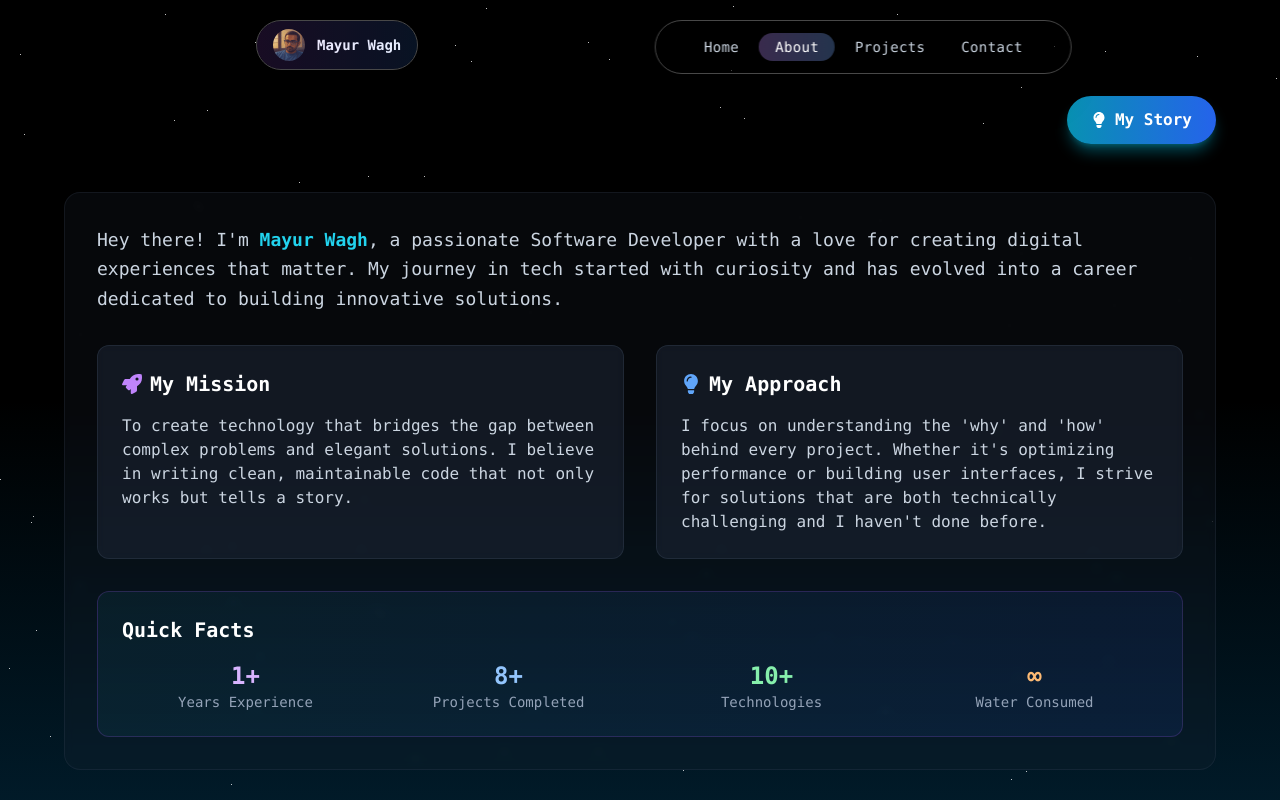
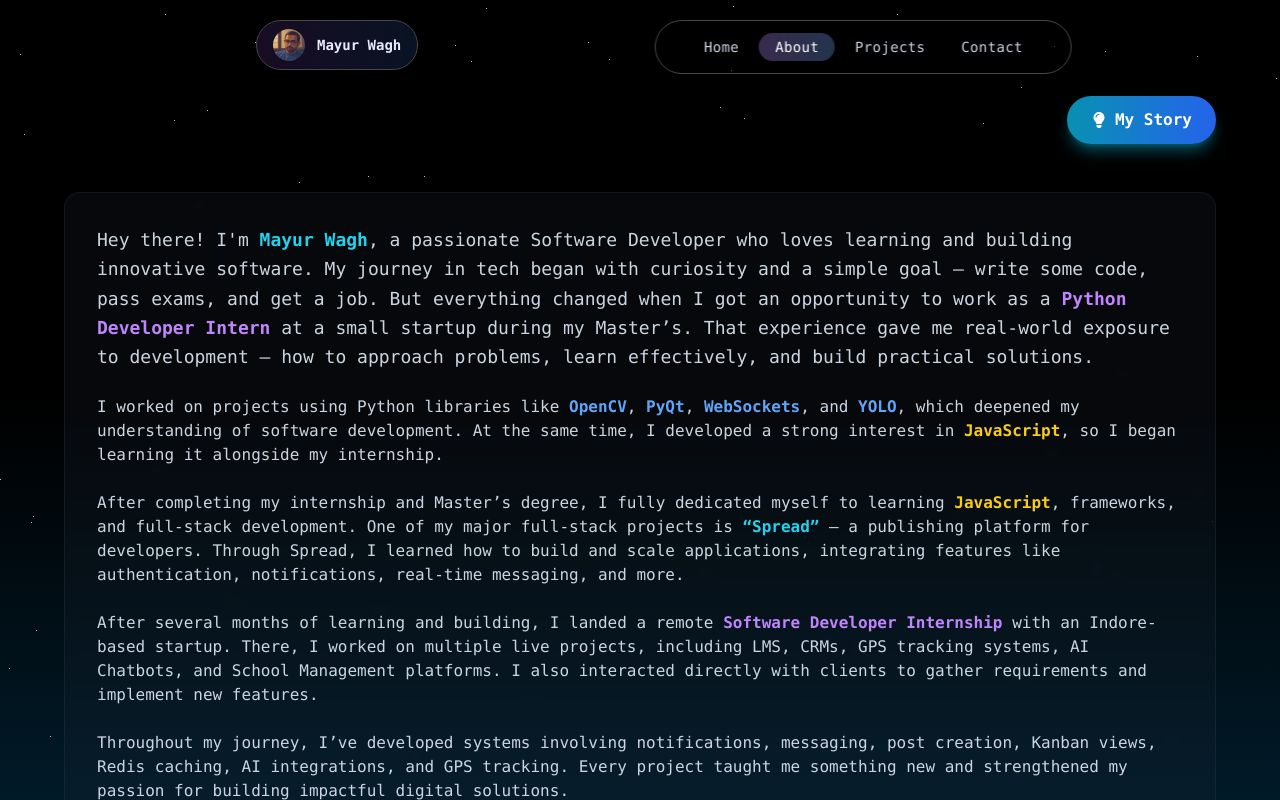
Before and after one commit to Mayurwaghgpr/Mayur_Wagh_Portfolio, a React (Vite) app: page /about in a window 1280 px wide. Built offline with nearby package versions, Linux system fonts and the light colour scheme.

Commit message:
changes in aboute section

```diff
--- a/src/pages/About.tsx
+++ b/src/pages/About.tsx
@@ -15,10 +15,72 @@ function About() {
               <p className="text-lg text-slate-300 leading-relaxed mb-6">
                 Hey there! I'm{" "}
                 <span className="text-cyan-400 font-semibold">Mayur Wagh</span>,
-                a passionate Software Developer with a love for creating digital
-                experiences that matter. My journey in tech started with
-                curiosity and has evolved into a career dedicated to building
-                innovative solutions.
+                a passionate Software Developer who loves learning and building
+                innovative software. My journey in tech began with curiosity and
+                a simple goal — write some code, pass exams, and get a job. But
+                everything changed when I got an opportunity to work as a{" "}
+                <span className="font-semibold text-purple-400">
+                  Python Developer Intern
+                </span>{" "}
+                at a small startup during my Master’s. That experience gave me
+                real-world exposure to development — how to approach problems,
+                learn effectively, and build practical solutions.
+              </p>
+              <p className="text-slate-300">
+                I worked on projects using Python libraries like{" "}
+                <span className="font-semibold text-blue-400">OpenCV</span>,{" "}
+                <span className="font-semibold text-blue-400">PyQt</span>,{" "}
+                <span className="font-semibold text-blue-400">WebSockets</span>,
+                and <span className="font-semibold text-blue-400">YOLO</span>,
+                which deepened my understanding of software development. At the
+                same time, I developed a strong interest in{" "}
+                <span className="font-semibold text-yellow-400">
+                  JavaScript
+                </span>
+                , so I began learning it alongside my internship.
+              </p>
+              <br />
+
+              <p className="text-slate-300">
+                After completing my internship and Master’s degree, I fully
+                dedicated myself to learning{" "}
+                <span className="font-semibold text-yellow-400">
+                  JavaScript
+                </span>
+                , frameworks, and full-stack development. One of my major
+                full-stack projects is{" "}
+                <span className="font-semibold text-cyan-400">“Spread”</span> —
+                a publishing platform for developers. Through Spread, I learned
+                how to build and scale applications, integrating features like
+                authentication, notifications, real-time messaging, and more.
+              </p>
+              <br />
+
+              <p className="text-slate-300">
+                After several months of learning and building, I landed a remote{" "}
+                <span className="font-semibold text-purple-400">
+                  Software Developer Internship
+                </span>{" "}
+                with an Indore-based startup. There, I worked on multiple live
+                projects, including LMS, CRMs, GPS tracking systems, AI
+                Chatbots, and School Management platforms. I also interacted
+                directly with clients to gather requirements and implement new
+                features.
+              </p>
+              <br />
+              <p className="text-slate-300">
+                Throughout my journey, I’ve developed systems involving
+                notifications, messaging, post creation, Kanban views, Redis
+                caching, AI integrations, and GPS tracking. Every project taught
+                me something new and strengthened my passion for building
+                impactful digital solutions.
+              </p>
+              <br />
+
+              <p className="text-slate-300">
+                I’ve come a long way from just “writing code to pass exams” —
+                now, I’m constantly learning, creating, and looking for new
+                challenges and opportunities to grow as a developer.
               </p>
 
               <div className="grid md:grid-cols-2 gap-8 mt-8">
@@ -30,7 +92,7 @@ function About() {
                   <p className="text-slate-300">
                     To create technology that bridges the gap between complex
                     problems and elegant solutions. I believe in writing clean,
-                    maintainable code that not only works but tells a story.
+                    maintainable code that not only works — but tells a story.
                   </p>
                 </div>
 
@@ -41,9 +103,9 @@ function About() {
                   </h3>
                   <p className="text-slate-300">
                     I focus on understanding the 'why' and 'how' behind every
-                    project. Whether it's optimizing performance or building
-                    user interfaces, I strive for solutions that are both
-                    technically challenging and I haven't done before.
+                    project. Whether it’s optimizing performance or crafting
+                    user interfaces, I aim to build solutions that are
+                    technically challenging and creatively satisfying.
                   </p>
                 </div>
               </div>
--- a/src/pages/home/Home.tsx
+++ b/src/pages/home/Home.tsx
@@ -4,7 +4,7 @@ import Experience from "./components/Experience";
 
 function Home() {
   return (
-    <div className=" relative  space-y-20 w-full max-w-5xl  sm:px-20 px-5 py-28 mx-auto">
+    <div className=" relative space-y-10 w-full max-w-4xl   px-5 py-32 mx-auto">
       {" "}
       <Intro />
       <Experience />
```
Also changed, not shown: 1 other file (tests, documents, lock files or other folders).
